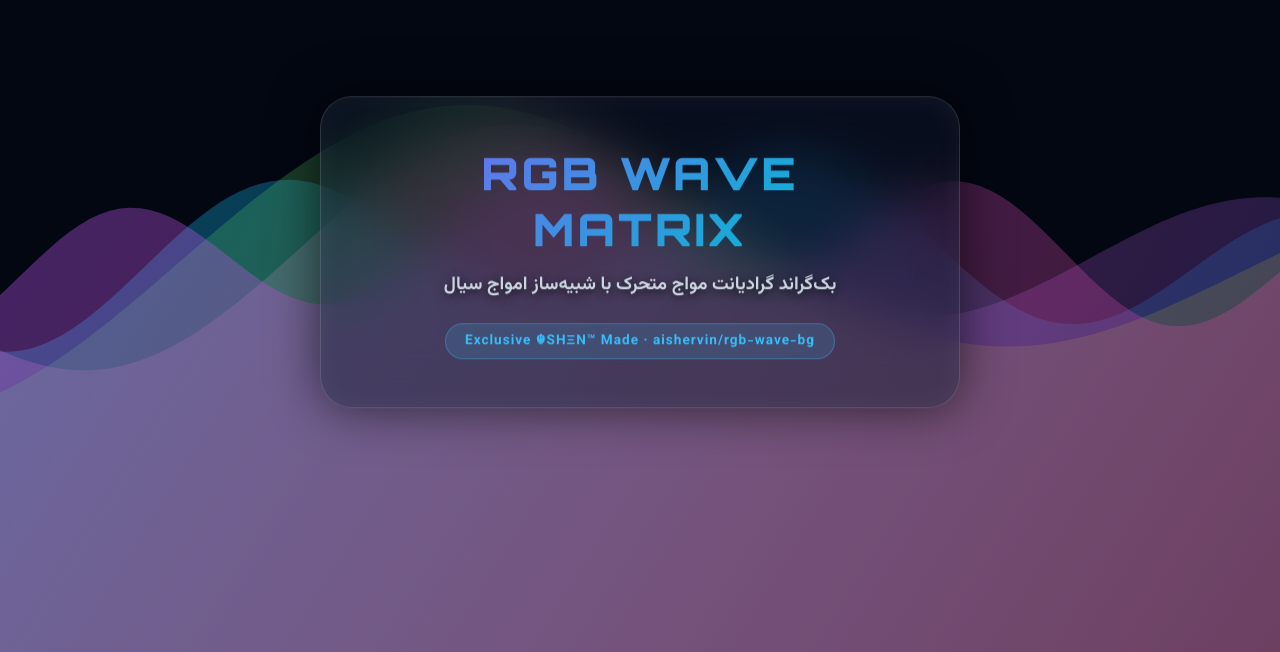
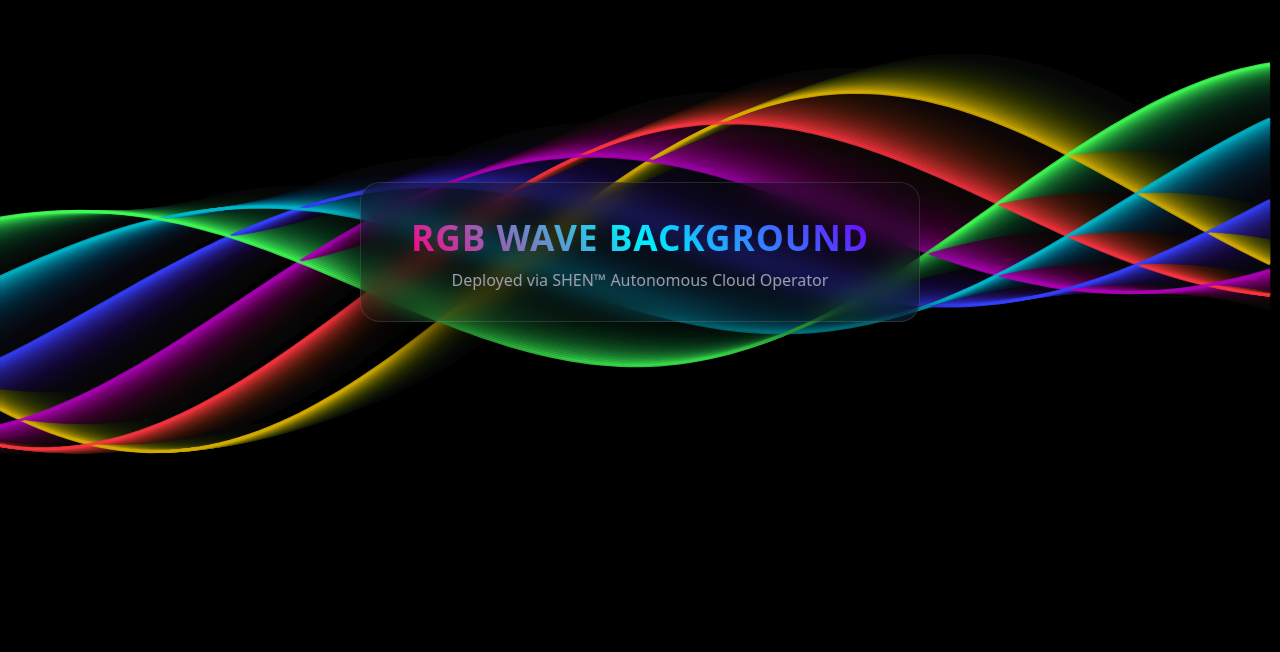
Before and after one commit to aishervin/rgb-wave-bg, a plain HTML site: page index.html in a window 1280 px wide. Shown: the part 148-800 px from the top of the page. Drawn offline with Linux system fonts and the light colour scheme; animation ran at ten frames a second.

Commit message:
feat: initial release by ☬SHΞN™ DevOps Agent

```diff
--- a/index.html
+++ b/index.html
@@ -3,136 +3,85 @@
 <head>
     <meta charset="UTF-8">
     <meta name="viewport" content="width=device-width, initial-scale=1.0">
-  <title>RGB Wavy Gradient Flow | ☬SHΞN™</title>
-  <link href="https://fonts.googleapis.com/css2?family=Vazirmatn:wght@400;700;900&family=Orbitron:wght@600;900&display=swap" rel="stylesheet">
+    <title>RGB Wave Background</title>
     <style>
         * { margin: 0; padding: 0; box-sizing: border-box; }
-    body, html {
-      width: 100%;
-      height: 100%;
-      overflow: hidden;
-      background: #030712;
-      font-family: "Vazirmatn", sans-serif;
-      color: #fff;
-    }
-    canvas {
-      position: absolute;
-      top: 0;
-      left: 0;
-      width: 100%;
-      height: 100%;
-      z-index: 1;
-    }
+        body, html { width: 100%; height: 100%; overflow: hidden; background: #050508; font-family: system-ui, -apple-system, sans-serif; }
+        canvas { display: block; width: 100vw; height: 100vh; position: absolute; top: 0; left: 0; }
         .overlay {
             position: absolute;
             top: 50%;
             left: 50%;
             transform: translate(-50%, -50%);
-      z-index: 2;
             text-align: center;
-      background: rgba(15, 23, 42, 0.45);
-      backdrop-filter: blur(25px);
-      -webkit-backdrop-filter: blur(25px);
-      border: 1px solid rgba(255, 255, 255, 0.15);
-      padding: 3rem 4rem;
-      border-radius: 2rem;
-      box-shadow: 0 0 50px rgba(0, 0, 0, 0.6), inset 0 0 30px rgba(255, 255, 255, 0.05);
+            color: #ffffff;
+            z-index: 10;
             pointer-events: none;
+            background: rgba(10, 10, 15, 0.45);
+            padding: 30px 50px;
+            border-radius: 20px;
+            backdrop-filter: blur(12px);
+            border: 1px solid rgba(255, 255, 255, 0.12);
+            box-shadow: 0 20px 50px rgba(0,0,0,0.6);
         }
         h1 {
-      font-family: "Orbitron", sans-serif;
-      font-size: 2.8rem;
-      font-weight: 900;
-      letter-spacing: 3px;
-      background: linear-gradient(135deg, #f43f5e, #8b5cf6, #06b6d4, #10b981);
-      background-size: 300% 300%;
+            font-size: 2.2rem;
+            font-weight: 800;
+            background: linear-gradient(45deg, #ff007f, #00f0ff, #7000ff);
             -webkit-background-clip: text;
             -webkit-text-fill-color: transparent;
-      animation: rgbGradient 8s ease infinite;
-      margin-bottom: 0.8rem;
+            margin-bottom: 8px;
+            letter-spacing: 1px;
         }
-    p {
-      font-size: 1.15rem;
-      color: #cbd5e1;
-      font-weight: 600;
-      margin-bottom: 1.5rem;
-      text-shadow: 0 2px 8px rgba(0, 0, 0, 0.7);
-    }
-    .badge {
-      display: inline-block;
-      font-size: 0.85rem;
-      letter-spacing: 1px;
-      color: #38bdf8;
-      background: rgba(56, 189, 248, 0.15);
-      border: 1px solid rgba(56, 189, 248, 0.35);
-      padding: 0.4rem 1.2rem;
-      border-radius: 9999px;
-      font-weight: 700;
-    }
-    @keyframes rgbGradient {
-      0% { background-position: 0% 50%; }
-      50% { background-position: 100% 50%; }
-      100% { background-position: 0% 50%; }
-    }
+        p { font-size: 1rem; color: #a0a0b0; }
     </style>
 </head>
 <body>
-  <canvas id="wavesCanvas"></canvas>
+    <canvas id="waveCanvas"></canvas>
     <div class="overlay">
-    <h1>RGB WAVE MATRIX</h1>
-    <p>بک‌گراند گرادیانت مواج متحرک با شبیه‌ساز امواج سیال</p>
-    <div class="badge">Exclusive ☬SHΞN™ Made · aishervin/rgb-wave-bg</div>
+        <h1>RGB WAVE BACKGROUND</h1>
+        <p>Deployed via SHEN™ Autonomous Cloud Operator</p>
     </div>
+    <script>
+        const canvas = document.getElementById('waveCanvas');
+        const ctx = canvas.getContext('2d');
+        let width, height;
+        let step = 0;
 
-  <script>
-    const canvas = document.getElementById("wavesCanvas");
-    const ctx = canvas.getContext("2d");
-
-    let width, height;
         function resize() {
             width = canvas.width = window.innerWidth;
             height = canvas.height = window.innerHeight;
         }
-    window.addEventListener("resize", resize);
+        window.addEventListener('resize', resize);
         resize();
 
-    let step = 0;
-    const waves = [
-      { frequency: 0.008, speed: 0.025, amplitude: 90, colorA: "rgba(244, 63, 94, 0.45)", colorB: "rgba(139, 92, 246, 0.2)" },
-      { frequency: 0.012, speed: 0.035, amplitude: 70, colorA: "rgba(6, 182, 212, 0.4)", colorB: "rgba(59, 130, 246, 0.15)" },
-      { frequency: 0.006, speed: 0.02, amplitude: 110, colorA: "rgba(16, 185, 129, 0.35)", colorB: "rgba(234, 179, 8, 0.15)" },
-      { frequency: 0.015, speed: 0.045, amplitude: 60, colorA: "rgba(168, 85, 247, 0.4)", colorB: "rgba(236, 72, 153, 0.25)" }
-    ];
+        function animate() {
+            ctx.fillStyle = 'rgba(5, 5, 8, 0.08)';
+            ctx.fillRect(0, 0, width, height);
+            step += 0.015;
 
-    function draw() {
-      ctx.fillStyle = "#030712";
-      ctx.fillRect(0, 0, width, height);
+            const lines = 6;
+            for (let i = 0; i < lines; i++) {
+                ctx.beginPath();
+                ctx.lineWidth = 3;
 
-      step += 0.02;
+                const r = Math.floor(127 + 127 * Math.sin(step + i));
+                const g = Math.floor(127 + 127 * Math.sin(step + i + 2));
+                const b = Math.floor(127 + 127 * Math.sin(step + i + 4));
+                ctx.strokeStyle = `rgba(${r}, ${g}, ${b}, 0.85)`;
 
-      waves.forEach((w, idx) => {
-        ctx.beginPath();
-        ctx.moveTo(0, height);
-
-        for (let x = 0; x <= width; x += 10) {
-          const y = height * 0.5 + Math.sin(x * w.frequency + step * (idx + 1) * 0.7) * w.amplitude +
-                    Math.cos(x * 0.004 + step * 0.5) * (w.amplitude * 0.5);
-          ctx.lineTo(x, y);
+                for (let x = 0; x < width; x += 10) {
+                    const y = Math.sin(x * 0.005 + step + i * 0.7) * 120
+                            + Math.cos(x * 0.003 - step * 0.5) * 80
+                            + height / 2;
+                    if (x === 0) ctx.moveTo(x, y);
+                    else ctx.lineTo(x, y);
                 }
-
-        ctx.lineTo(width, height);
-        ctx.closePath();
-
-        const grad = ctx.createLinearGradient(0, 0, width, height);
-        grad.addColorStop(0, w.colorA);
-        grad.addColorStop(1, w.colorB);
-        ctx.fillStyle = grad;
-        ctx.fill();
-      });
-
-      requestAnimationFrame(draw);
+                ctx.stroke();
             }
-    draw();
+            requestAnimationFrame(animate);
+        }
+        animate();
     </script>
 </body>
 </html>
```
Lines whose indentation alone changed are shown as unchanged.
